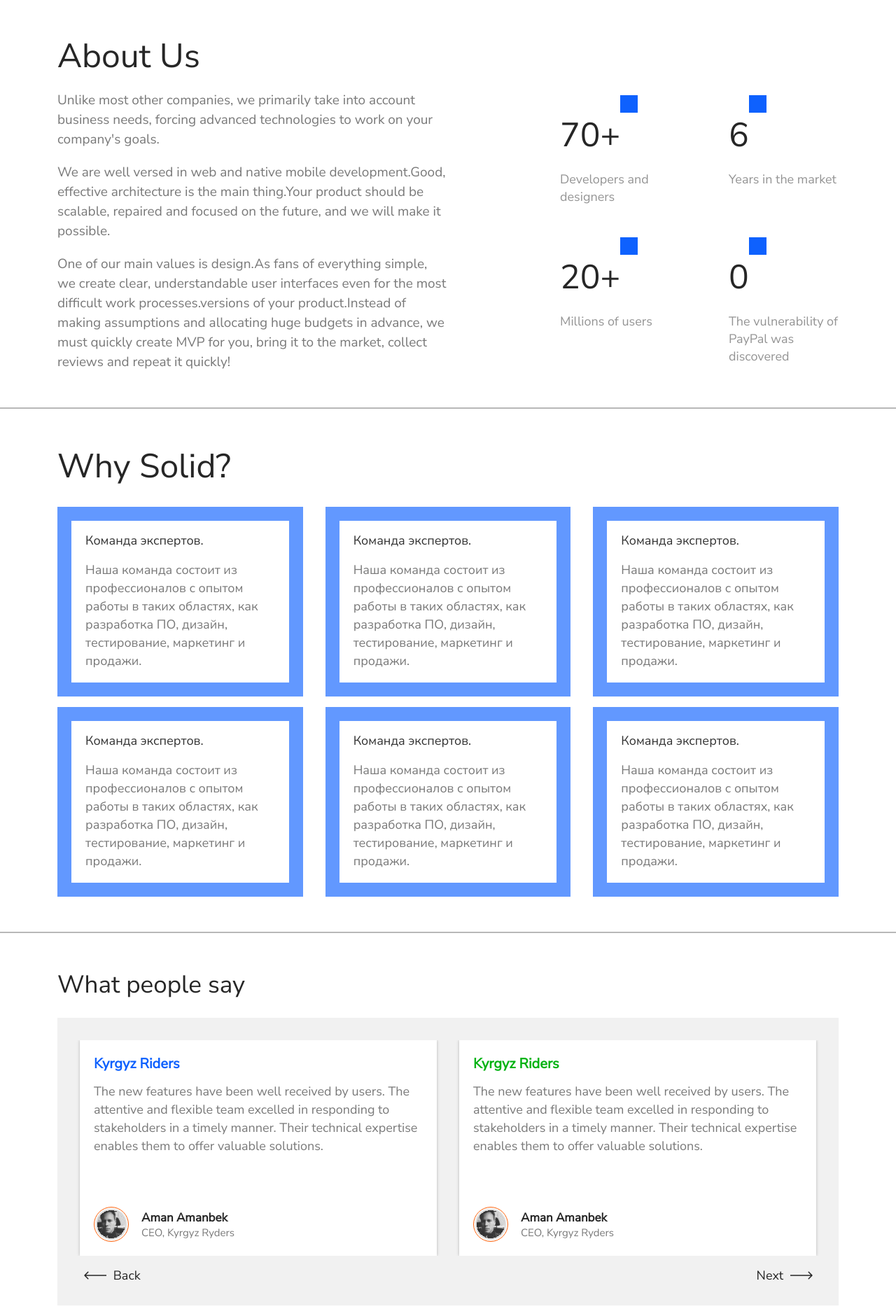
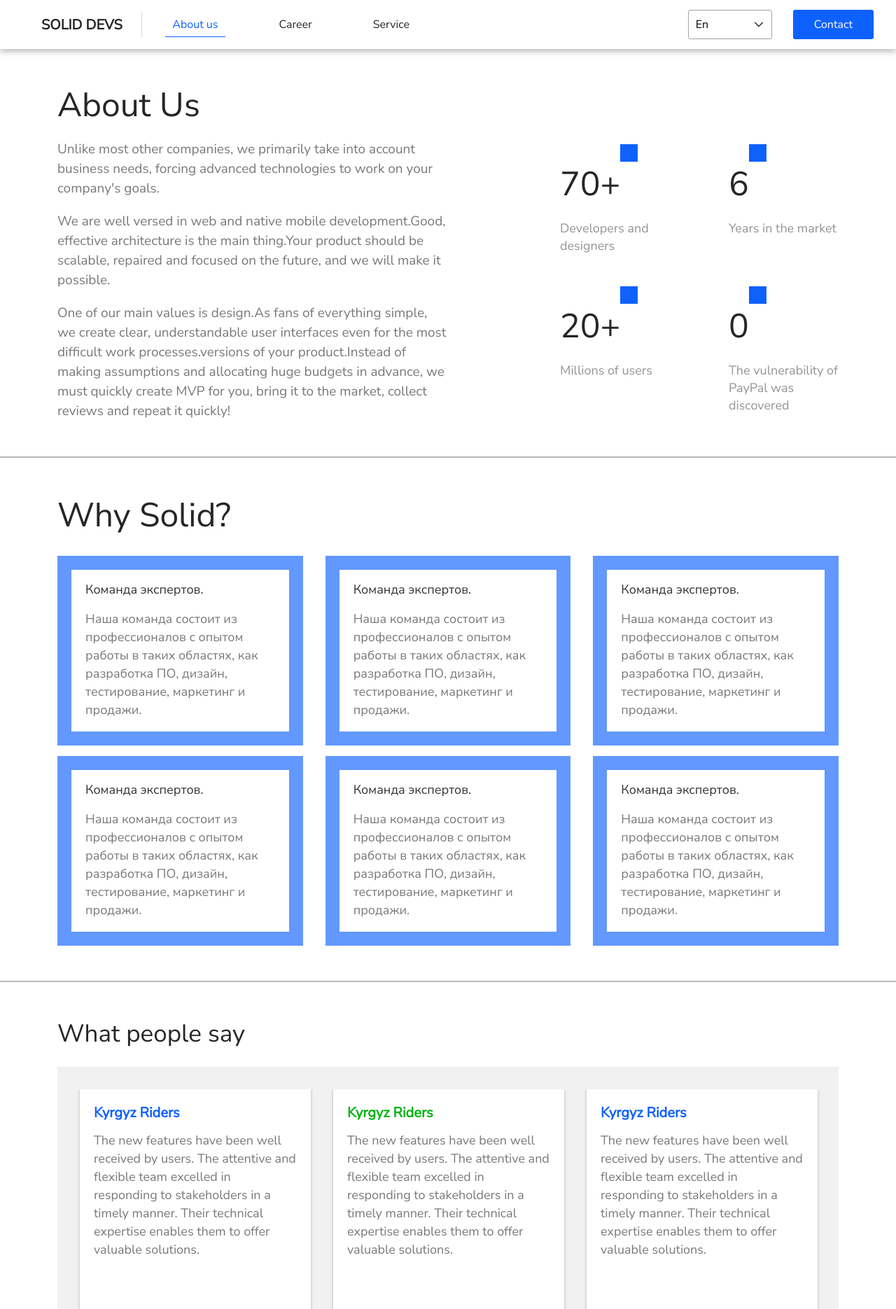
Before and after one commit to SolidDevs/solid-devs, a Next.js app: page /aboutUs in a window 1280 px wide. Shown: the top 1870 px of the page at 70% size. Built offline with nearby package versions, Linux system fonts and the light colour scheme.

Commit message:
fix: add componetns in pages

```diff
--- a/src/components/contacts/Contacts.jsx
+++ b/src/components/contacts/Contacts.jsx
@@ -19,7 +19,7 @@ const Contacts = () => {
         </div>
         <div className={scss.contact__form}>
           <div className={scss.form__title}>
-            <p>{t("contacts.form__title")}</p>
+            <p>{t("contacts.form__title")}:</p>
           </div>
           <div className={scss.form__inputs}>
             <input type="number" placeholder="+996 (707) 77-77-77"/>
--- a/src/constants/header.js
+++ b/src/constants/header.js
@@ -4,7 +4,7 @@ export const navs = [
     text: "header.about",
   },
   {
-    link: "/career",
+    link: "/carier",
     text: "header.career",
   },
   {
--- a/src/pages/AboutUsPage.jsx
+++ b/src/pages/AboutUsPage.jsx
@@ -1,4 +1,5 @@
 import Footer from "@/components/Footer/Footer";
+import Header from "@/components/Header/Header";
 import AboutUs from "@/components/aboutUs/AboutUs";
 import ReasonsBlock from "@/components/columnsReusableComponent/ReasonsBlock";
 import FeedBack from "@/components/feedBack/FeedBack";
@@ -6,9 +7,10 @@ import FeedBack from "@/components/feedBack/FeedBack";
 const AboutUsPage = () => {
   return (
     <>
+      <Header/>
       <AboutUs />
       <ReasonsBlock />
-      <FeedBack isMain={true} />
+      <FeedBack />
       <Footer />
     </>
   );
--- a/src/pages/CarierPage.jsx
+++ b/src/pages/CarierPage.jsx
@@ -1,11 +1,13 @@
 import Footer from "@/components/Footer/Footer";
+import Header from "@/components/Header/Header";
 import CarierInfoBlock from "@/components/carierInfoBlock/CarierInfoBlock";
 
 const CarierPage = () => {
   return (
     <>
-      <CarierInfoBlock variant='team' />
-      <CarierInfoBlock variant='practicum' />
+      <Header />
+      <CarierInfoBlock variant="team" />
+      <CarierInfoBlock variant="practicum" />
       <Footer />
     </>
   );
```
